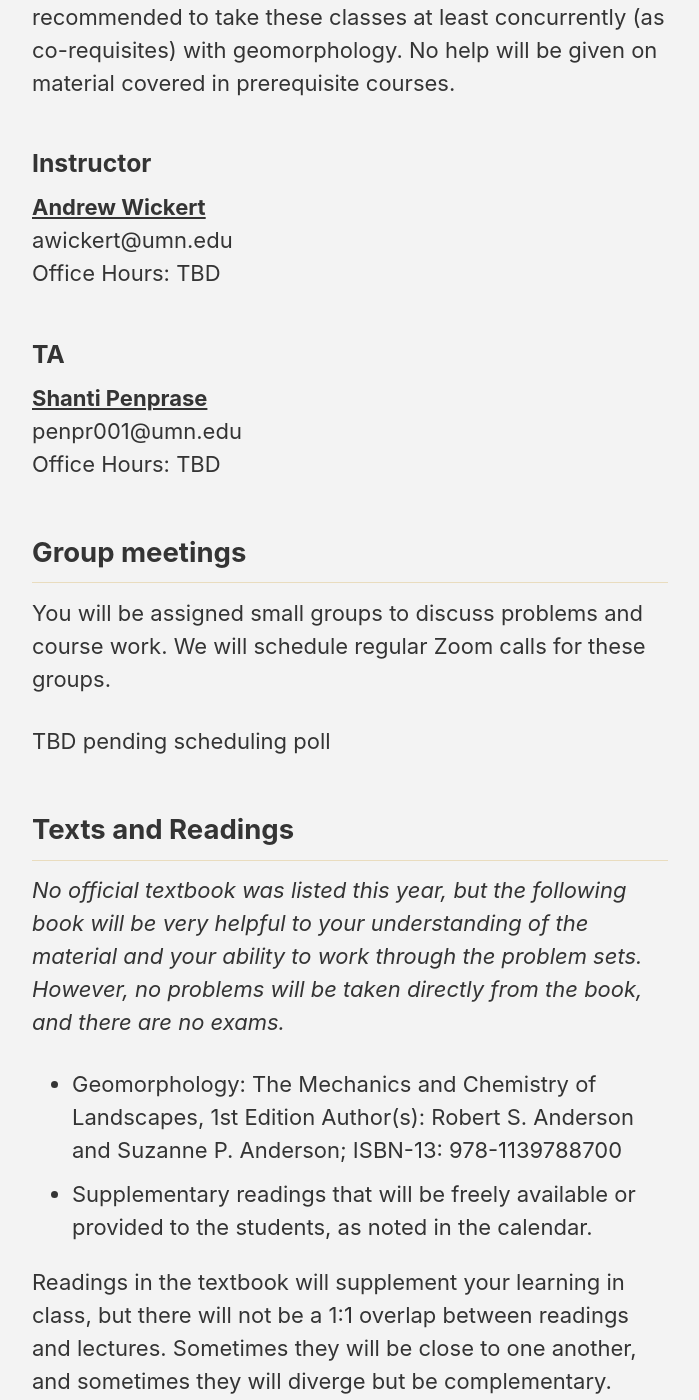
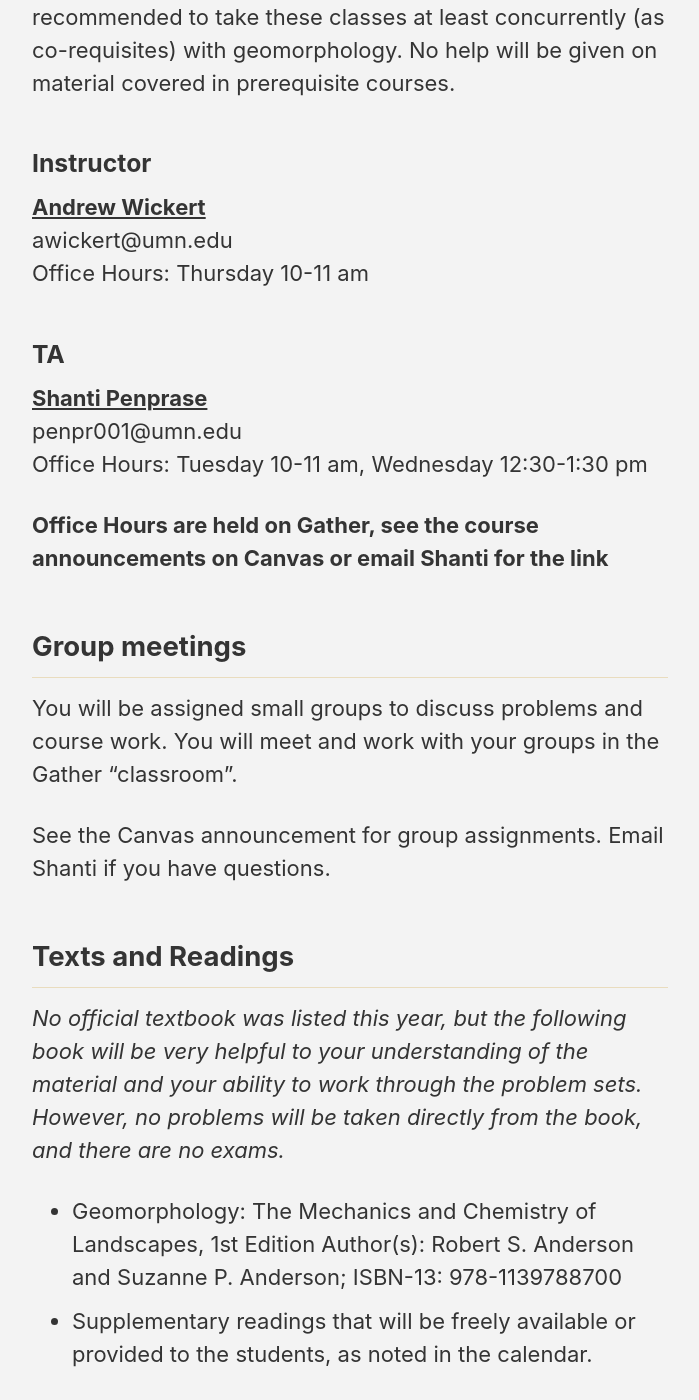
Before and after one commit to GeomorphOnline/GeomorphOnline.github.io, a Jekyll site: the page built from _pages/syllabus.md, in a window 1280 px wide and 1400 px high, scrolled down 707 px. Shown: the whole window, without its empty margins (290-989 px from the left). Built offline with Jekyll 4.4.1, drawn with Linux system fonts in a browser that asks for light colours; cached includes are drawn as plain includes; nearby versions of some CDN libraries.

Commit message:
Update syllabus with OH

```diff
--- a/_pages/syllabus.md
+++ b/_pages/syllabus.md
@@ -24,19 +24,21 @@ Credit Hours: 4
 
 [**Andrew Wickert**](/people/awickert/)\
 awickert@umn.edu\
-Office Hours: TBD
+Office Hours: Thursday 10-11 am
 
 ### TA
 
 [**Shanti Penprase**](/people/spenprase/)\
 penpr001@umn.edu\
-Office Hours: TBD
+Office Hours: Tuesday 10-11 am, Wednesday 12:30-1:30 pm
+
+**Office Hours are held on Gather, see the course announcements on Canvas or email Shanti for the link**
 
 ## Group meetings
 
-You will be assigned small groups to discuss problems and course work. We will schedule regular Zoom calls for these groups.
+You will be assigned small groups to discuss problems and course work. You will meet and work with your groups in the Gather "classroom".
 
-TBD pending scheduling poll
+See the Canvas announcement for group assignments. Email Shanti if you have questions.
 
 ## Texts and Readings
 
```
